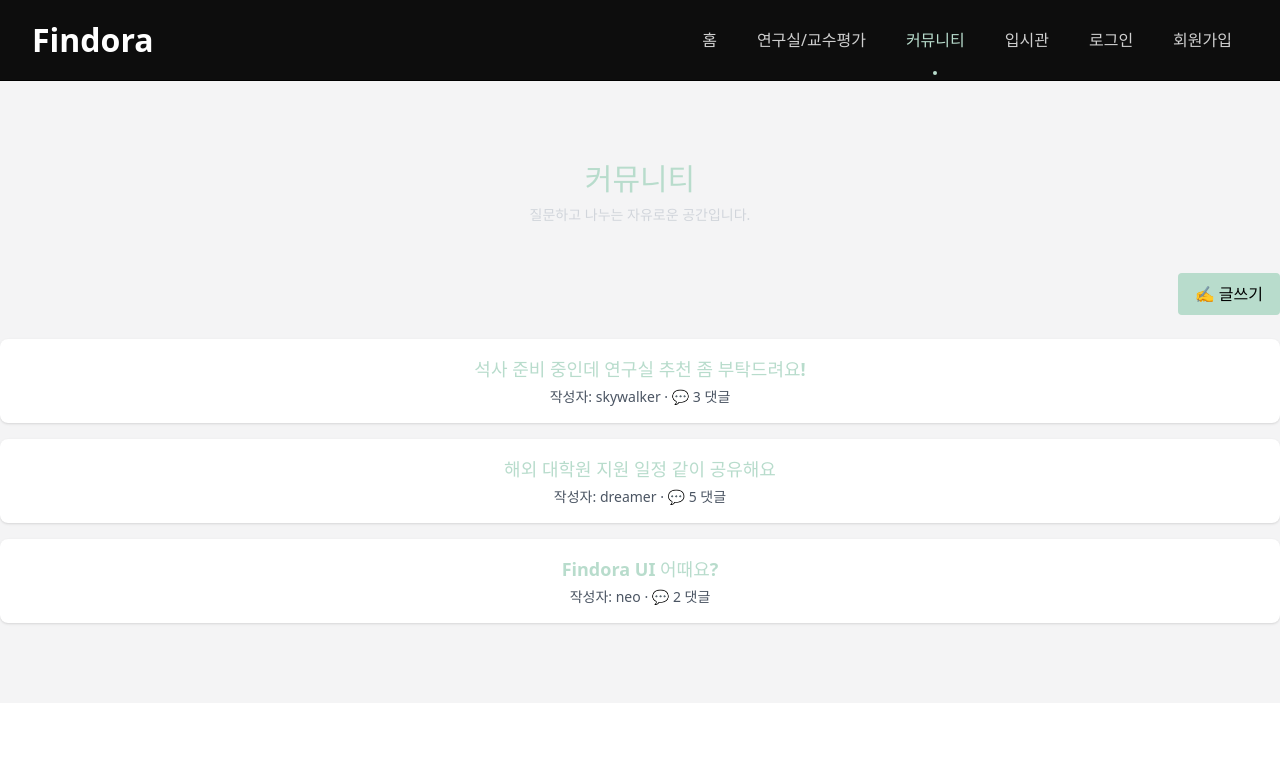
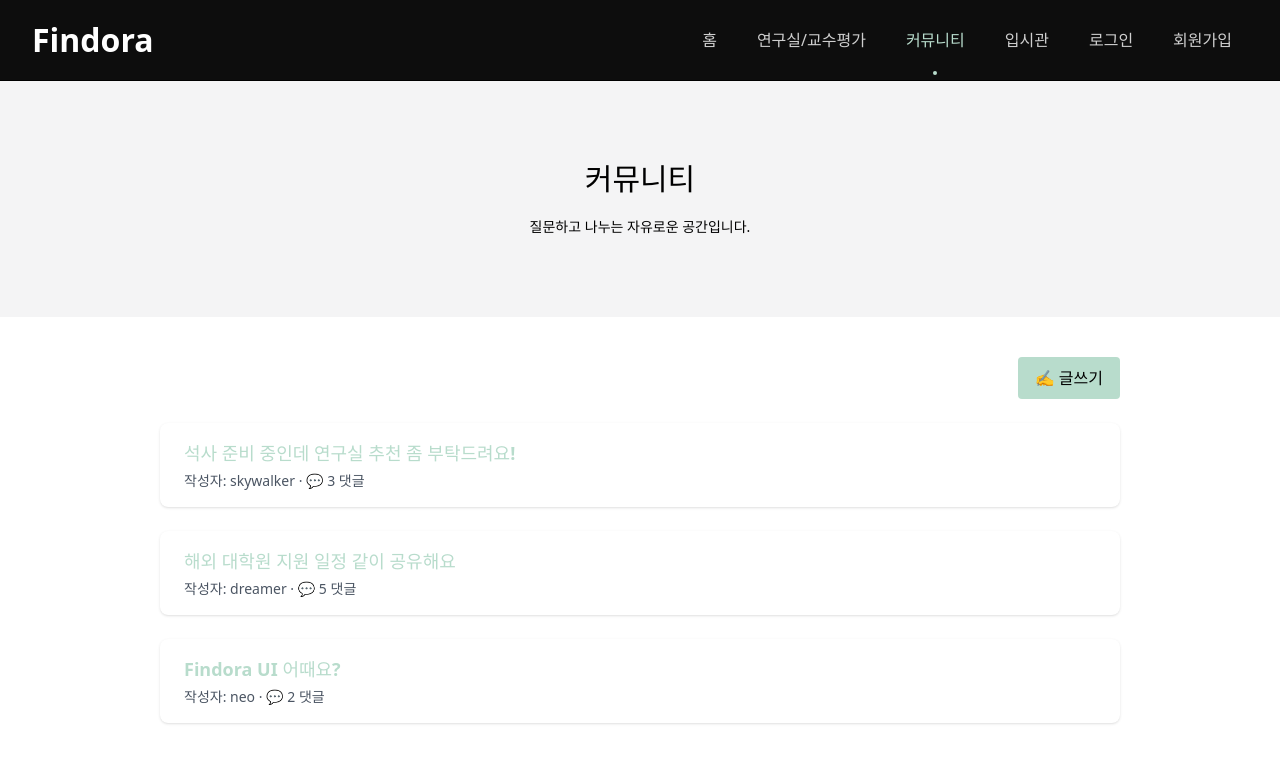
Before and after one commit to TeamFindora/findora-FE, a React (Vite) app: page /community in a window 1280 px wide. Shown: the top 762 px of the page. Built offline with nearby package versions, Linux system fonts and the light colour scheme; no server answers.

Commit message:
커뮤니티 페이지 수정

```diff
--- a/src/pages/Community/Community.tsx
+++ b/src/pages/Community/Community.tsx
@@ -9,24 +9,24 @@
 
   return (
     <div className="min-h-screen bg-white text-white">
+      <div className="community-list-wrap">
+        {/* Header */}
         <div className="text-center py-20 bg-zinc-100">
-        {/* Header */}
-        <div className="text-center mb-12">
-          <h1 className="text-3xl font-bold text-[#B8DCCC] mb-2">커뮤니티</h1>
-          <p className="text-gray-300 text-sm">
+          <h1 className="text-3xl font-bold text-black mb-2">커뮤니티</h1>
+          <p className="text-black text-sm mt-5">
             질문하고 나누는 자유로운 공간입니다.
           </p>
         </div>
 
+        {/* 게시글 목록 */}
+        <div className="community-table-wrap py-10 px-40">
            {/* 글쓰기 버튼 */}
             <div className="text-right mb-6">
               <button className="bg-[#B8DCCC] text-black font-semibold px-4 py-2 rounded hover:bg-opacity-90">
                 ✍ 글쓰기
               </button>
             </div>
-
-        {/* 게시글 목록 */}
-        <div className="space-y-4">
+          <div className="grid grid-cols-1 gap-6">
               {mockPosts.map((post) => (
                 <div key={post.id} className="bg-white text-black rounded-lg px-6 py-4 shadow hover:-translate-y-1 transition">
                   <h3 className="text-lg font-semibold text-[#B8DCCC]">{post.title}</h3>
@@ -38,6 +38,7 @@
           </div>
         </div>
       </div>
+    </div>
   )
 }
 
```
Lines whose indentation alone changed are shown as unchanged.
